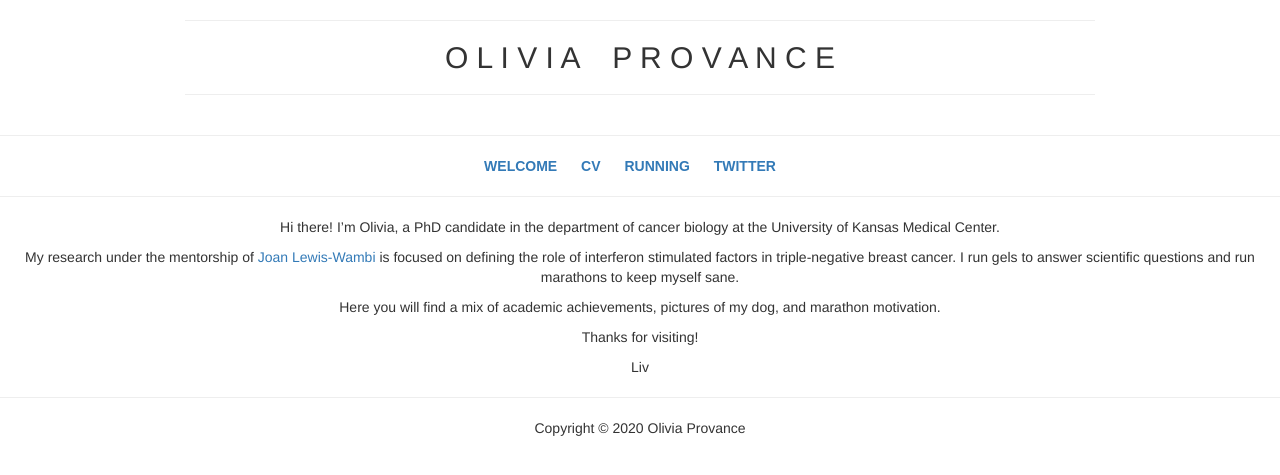
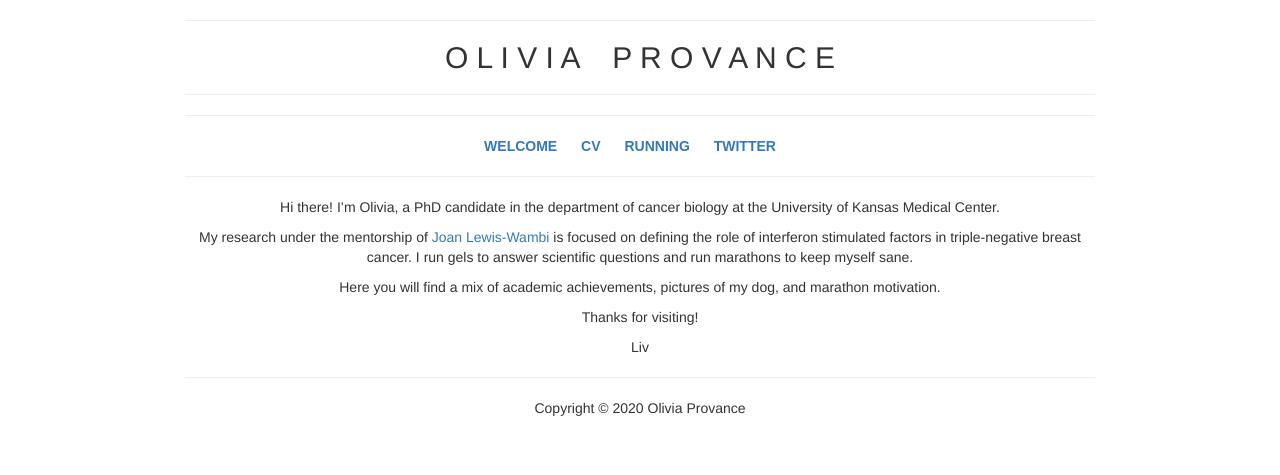
Before and after one commit to livprovance/oliviaprovance.github.io, a Jekyll site: the page index.html, which Jekyll copies as it is, in a window 1280 px wide. Shown: the top 475 px of the page. Built offline with Jekyll 4.4.1, drawn with Linux system fonts in a browser that asks for light colours.

Commit message:
Update index.html

```diff
--- a/index.html
+++ b/index.html
@@ -376,8 +376,6 @@
 <hr />
 
 </div>
-  </div>
-
 
 <hr />
 <center>
@@ -397,7 +395,7 @@
 </li>
 </ul>
 <p></nav></p>
-<center>
+
 
 <hr />
 <p>Hi there! I’m Olivia, a PhD candidate in the department of cancer biology at the University of Kansas Medical Center.
```
